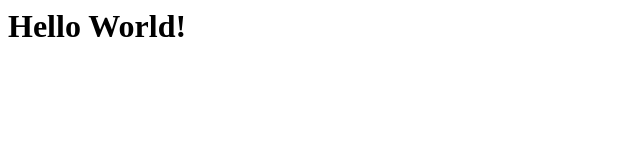
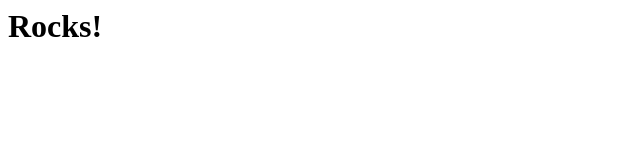
Before and after one commit to mb1319/LumiRo.cc, a plain HTML site: page index.html in a window 1280 px wide. Shown: the whole page, without its empty margins (0-640 px from the left). Drawn offline with Linux system fonts and the light colour scheme.

Commit message:
Updated test

```diff
--- a/index.html
+++ b/index.html
@@ -1 +1 @@
-<h1>Hello World!</h1>
+<h1>Rocks!</h1>
```
